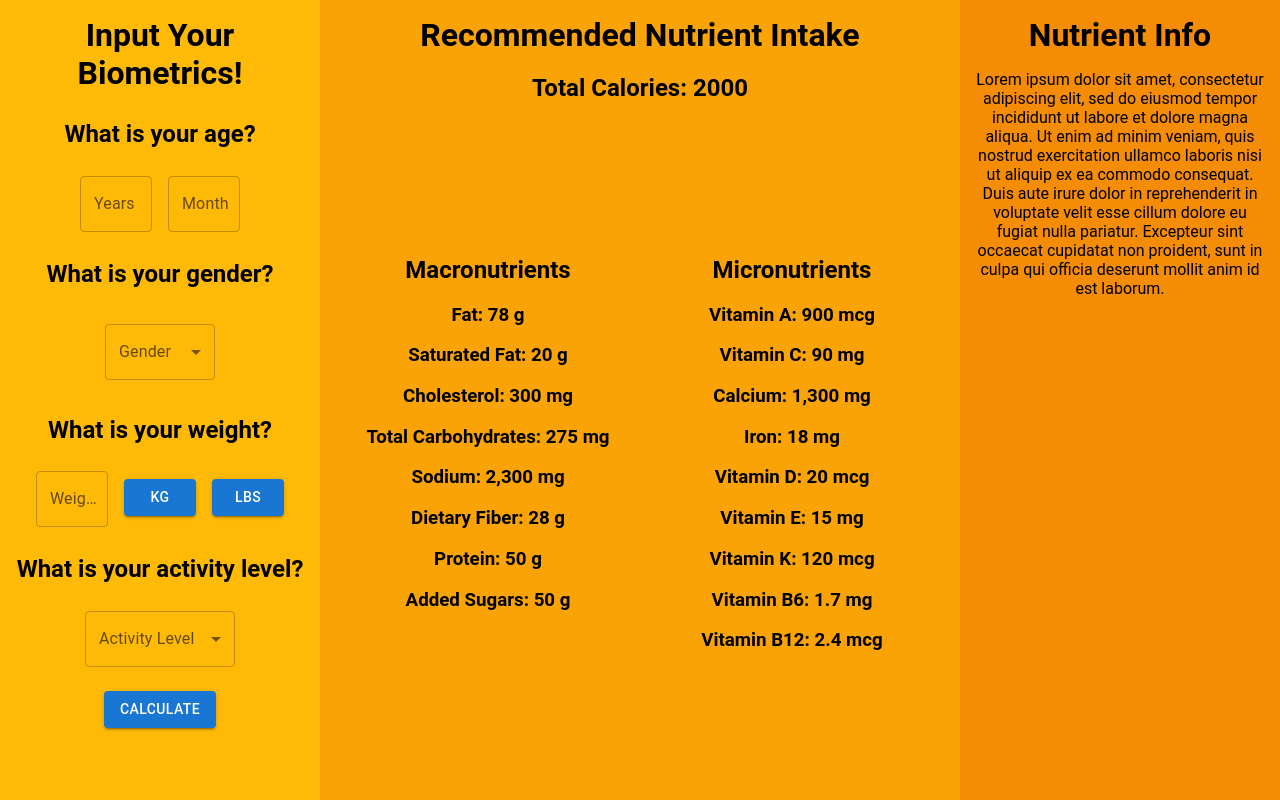
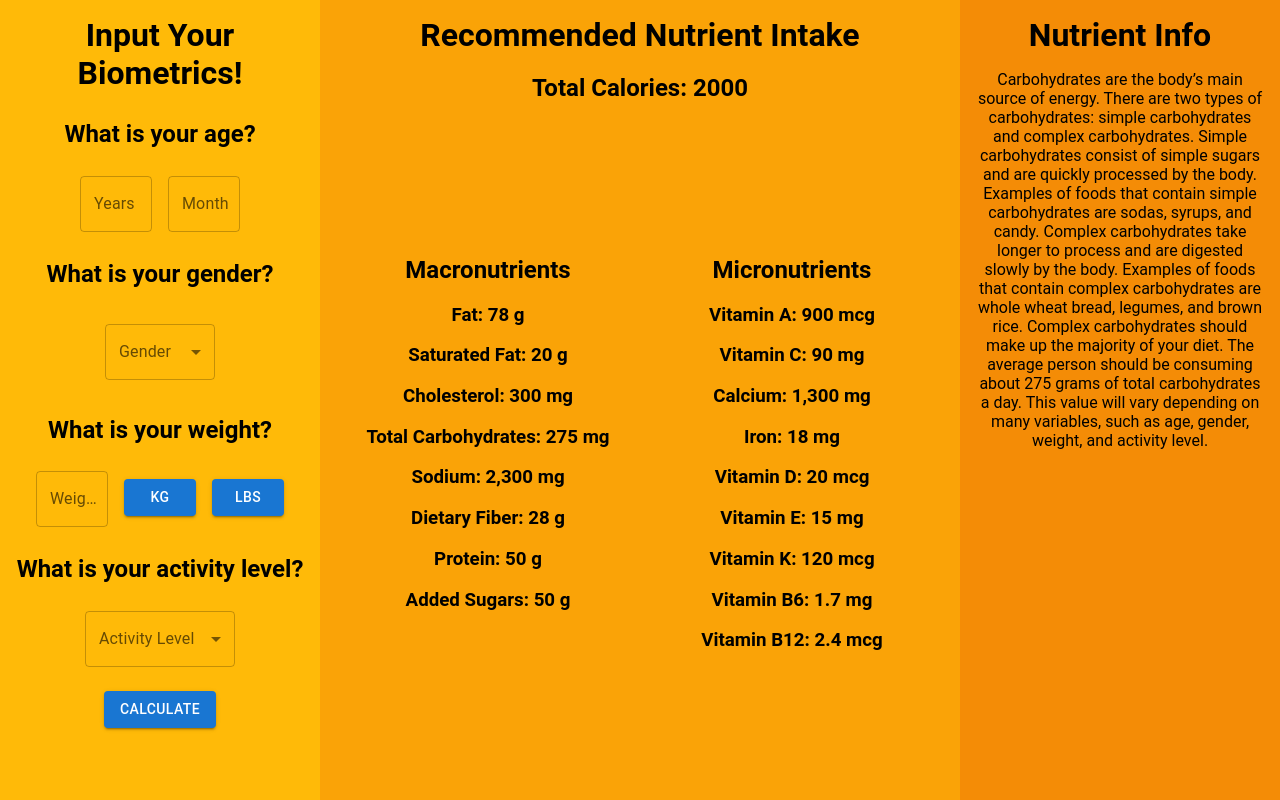
Before and after one commit to allenz3/nutrient-recommendations, a React (Create React App) app: page / in a window 1280 px wide. Built offline with nearby package versions, Linux system fonts and the light colour scheme; data requests are answered from the project's data file.

Commit message:
JSON server created, nutrient info text displayed

```diff
--- /dev/null
+++ b/db.json
@@ -0,0 +1,7 @@
+{
+    "macros": [
+        {
+            "carbohydrates": "Carbohydrates are the body’s main source of energy. There are two types of carbohydrates: simple carbohydrates and complex carbohydrates. Simple carbohydrates consist of simple sugars and are quickly processed by the body. Examples of foods that contain simple carbohydrates are sodas, syrups, and candy. Complex carbohydrates take longer to process and are digested slowly by the body. Examples of foods that contain complex carbohydrates are whole wheat bread, legumes, and brown rice. Complex carbohydrates should make up the majority of your diet. The average person should be consuming about 275 grams of total carbohydrates a day. This value will vary depending on many variables, such as age, gender, weight, and activity level."
+        }
+    ]
+}
--- a/package.json
+++ b/package.json
@@ -9,6 +9,7 @@
     "@testing-library/jest-dom": "^5.16.2",
     "@testing-library/react": "^12.1.2",
     "@testing-library/user-event": "^13.5.0",
+    "json-server": "^0.17.0",
     "react": "^17.0.2",
     "react-dom": "^17.0.2",
     "react-scripts": "5.0.0",
@@ -18,7 +19,8 @@
     "start": "react-scripts start",
     "build": "react-scripts build",
     "test": "react-scripts test",
-    "eject": "react-scripts eject"
+    "eject": "react-scripts eject",
+    "server": "json-server --watch db.json --port 5000"
   },
   "eslintConfig": {
     "extends": [
--- a/src/js/NutrientInfo.js
+++ b/src/js/NutrientInfo.js
@@ -1,10 +1,19 @@
 import '../css/NutrientInfo.css';
+import React, { useState, useEffect } from "react";
 
 export default function NutrientInfo() {
-    return (
-      <div className="column right">
-        <h1>Nutrient Info</h1>
-        <p>Lorem ipsum dolor sit amet, consectetur adipiscing elit, sed do eiusmod tempor incididunt ut labore et dolore magna aliqua. Ut enim ad minim veniam, quis nostrud exercitation ullamco laboris nisi ut aliquip ex ea commodo consequat. Duis aute irure dolor in reprehenderit in voluptate velit esse cillum dolore eu fugiat nulla pariatur. Excepteur sint occaecat cupidatat non proident, sunt in culpa qui officia deserunt mollit anim id est laborum.</p>
-      </div>
-    );
+  const [text, setText] = useState(null);
+
+  useEffect(() => {
+    fetch("http://localhost:5000/macros")
+      .then(response => response.json())
+      .then(macros => setText(macros[0].carbohydrates)); // hardcoded, update later
+  }, []);
+
+  return (
+    <div className="column right">
+      <h1>Nutrient Info</h1>
+      <p>{text}</p>
+    </div>
+  );
 }
```
Also changed, not shown: src/js/App.js (+7 -0 lines), 1 other file (tests, documents, lock files or other folders).
